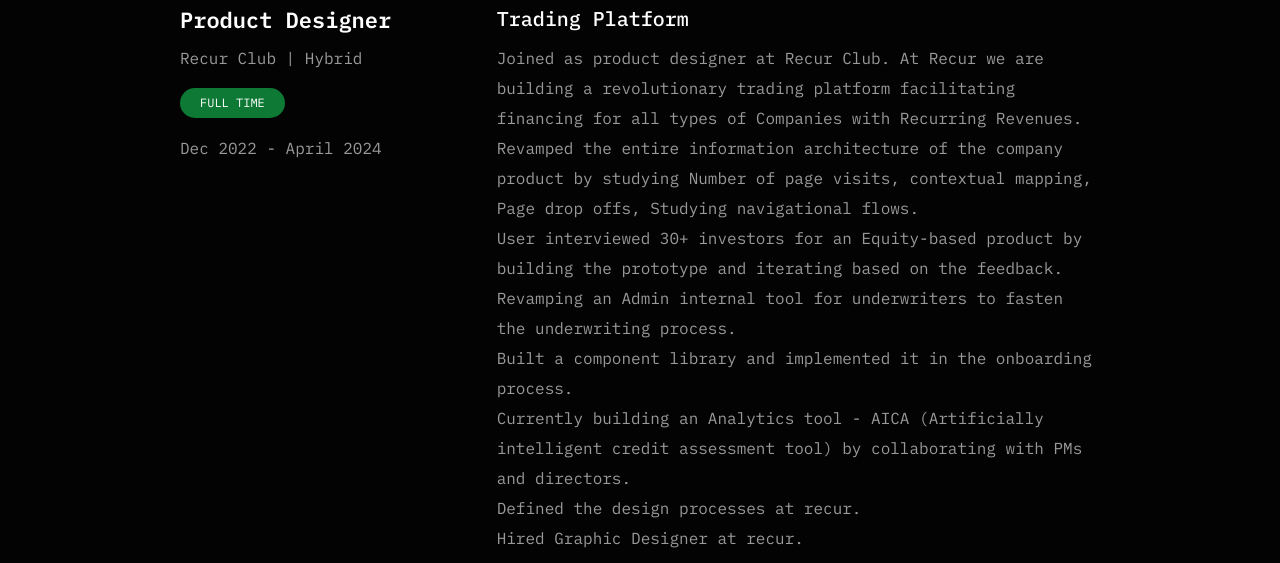
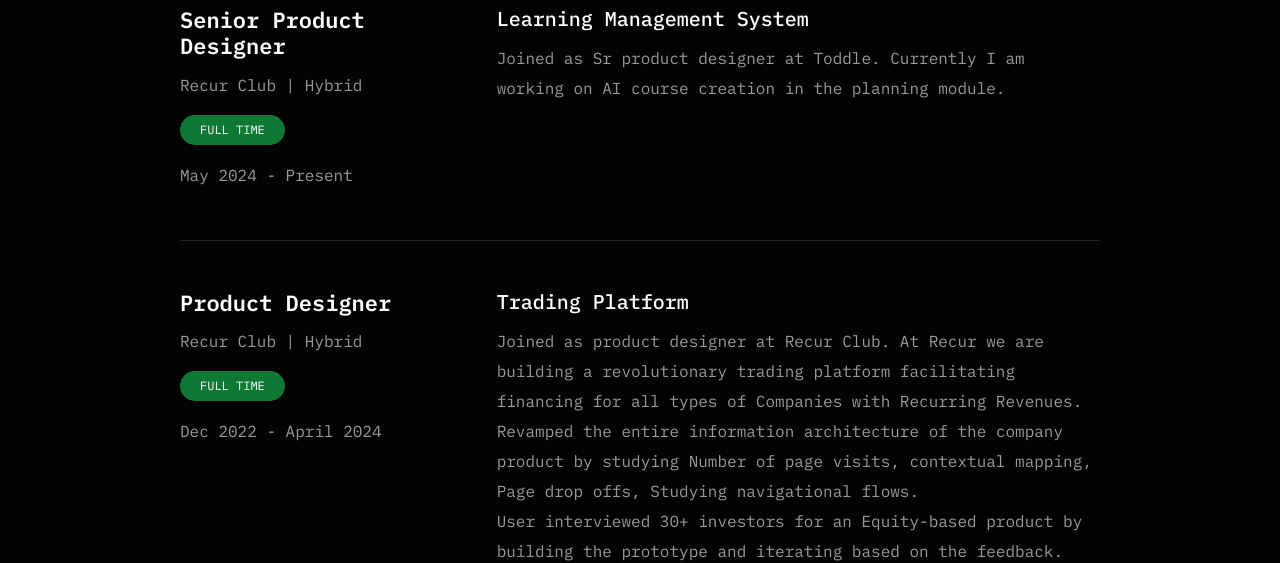
Before and after one commit to chery60/UX, a plain HTML site: page resume.html in a window 1280 px wide. Shown: the part 250-813 px from the top of the page. Drawn offline with nearby package versions, Linux system fonts and the light colour scheme; files whose address does not match are found by name.

Commit message:
Update resume.html

```diff
--- a/resume.html
+++ b/resume.html
@@ -70,6 +70,25 @@
                                 <h2 class="section-heading" style="color:#33d06c"><span>1/</span>Experience</h2>
                                 <!-- /section-heading -->
                                 <div class="experience-info">
+                                    <div class="experience-info-item">
+                                        <div class="row">
+                                            <div class="col-md-4">
+                                                <h4 class="experience-designation">Senior Product Designer</h4>
+                                                <p>Recur Club <span>|</span> Hybrid</p>
+
+                                                <p class="status">Full Time</p>
+                                                <p>May 2024 - Present</p>
+                                            </div>
+                                            <div class="col-md-8">
+                                                <div class="experience-company-info">
+                                                    <h5>Learning Management System</h5>
+                                                    <p>Joined as Sr product designer at Toddle. Currently I am working on AI course creation in the planning module.</p>
+
+                                                </div>
+                                            </div>
+                                        </div>
+                                    </div>
+                                    <!-- /experience-info-item -->
                                     <div class="experience-info-item">
                                         <div class="row">
                                             <div class="col-md-4">
```
